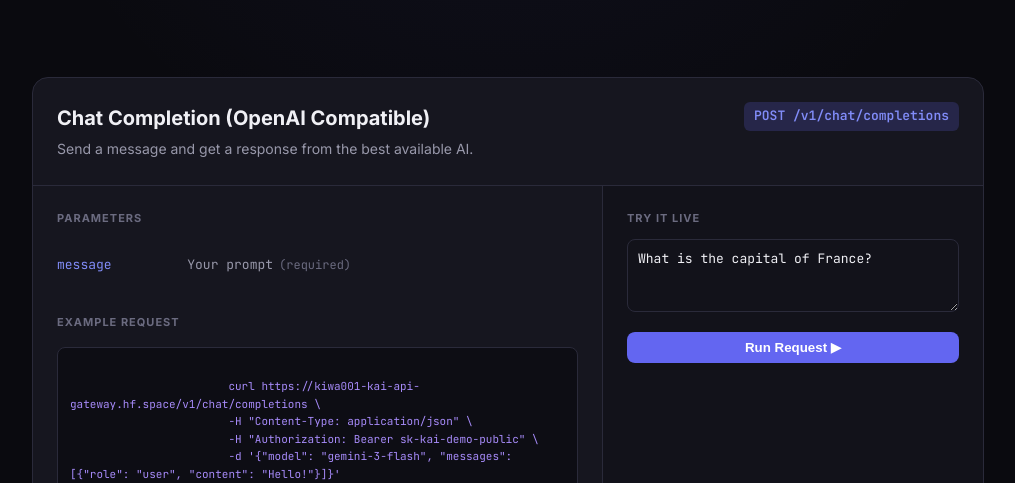
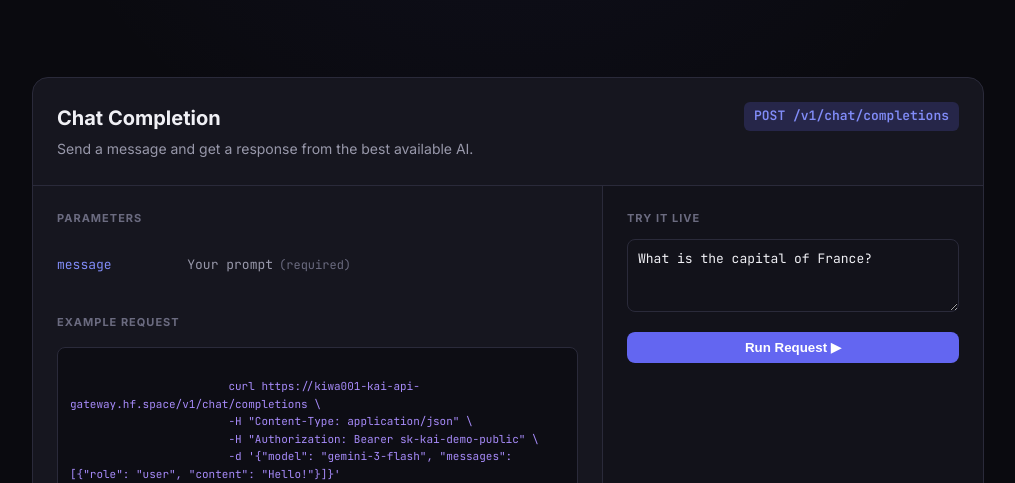
Before and after one commit to KiWA001/kai-api-gateway, a plain HTML site: page static/docs.html in a window 1280 px wide. Shown: the part 317-800 px from the top of the page, without its empty margins (132-1147 px from the left). Drawn offline with nearby package versions, Linux system fonts and the light colour scheme; no server answers.

Commit message:
docs: remove chat advanced and rename chat completion

```diff
--- a/static/docs.html
+++ b/static/docs.html
@@ -409,7 +409,7 @@
         <div class="endpoint-block">
             <div class="endpoint-header">
                 <div class="endpoint-title">
-                    <h3>Chat Completion (OpenAI Compatible)</h3>
+                    <h3>Chat Completion</h3>
                     <p>Send a message and get a response from the best available AI.</p>
                 </div>
                 <span class="method-badge">POST /v1/chat/completions</span>
```
